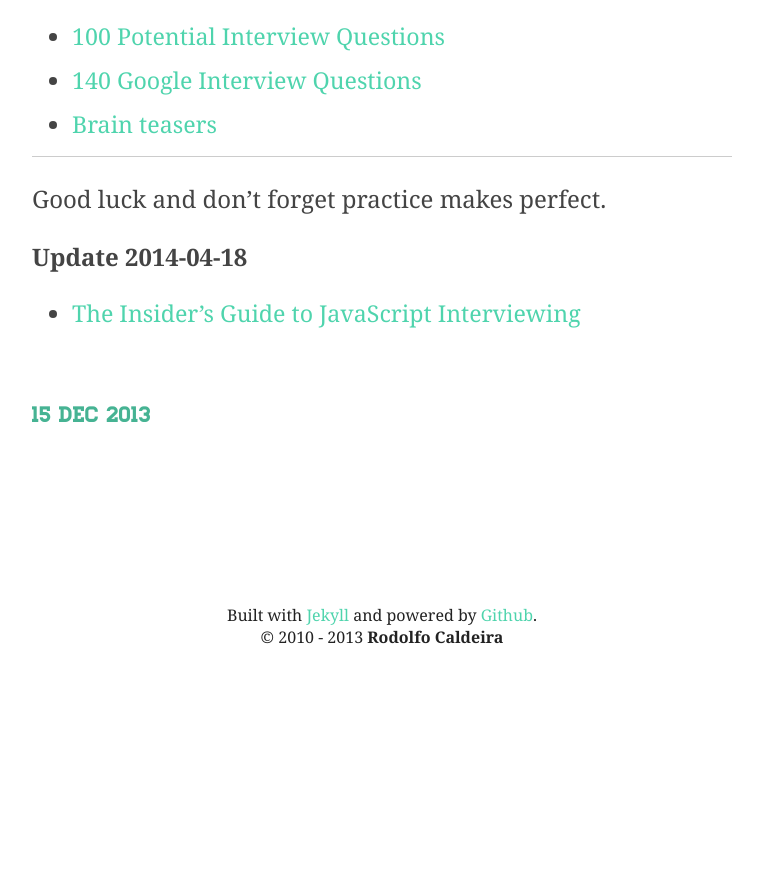
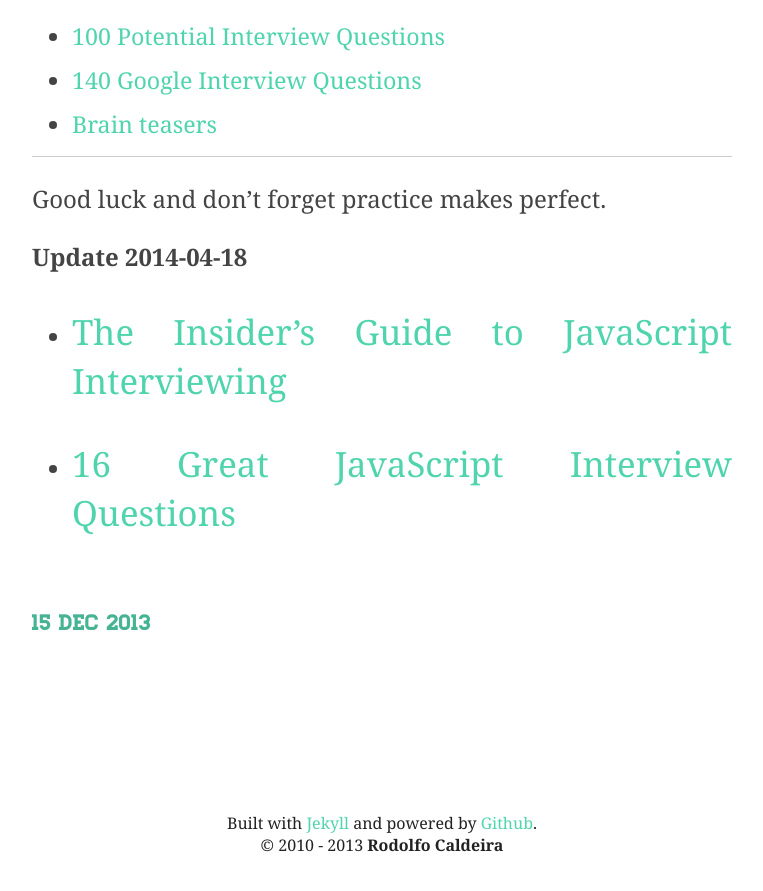
Before and after one commit to rodolfocaldeira/rodolfocaldeira.github.com, a Jekyll site: the page built from _posts/2013-12-15-interesting-bits-12-interview-questions.md, in a window 1280 px wide and 900 px high, scrolled down 2350 px. Shown: the top 891 px of the window, without its empty margins (258-1021 px from the left). Built offline with Jekyll 4.4.1, drawn with Linux system fonts in a browser that asks for light colours; before the commit the page ends 3042 px from its top, so only the background shows below that.

Commit message:
Updated 2013-12-15-interesting-bits-12-interview-questions.md

```diff
--- a/_posts/2013-12-15-interesting-bits-12-interview-questions.md
+++ b/_posts/2013-12-15-interesting-bits-12-interview-questions.md
@@ -59,3 +59,5 @@ Good luck and don't forget practice makes perfect.
  **Update 2014-04-18**
 
 - [The Insider's Guide to JavaScript Interviewing](http://www.toptal.com/javascript#hiring-guide)
+
+- [16 Great JavaScript Interview Questions](http://www.toptal.com/javascript/interview-questions)
```
